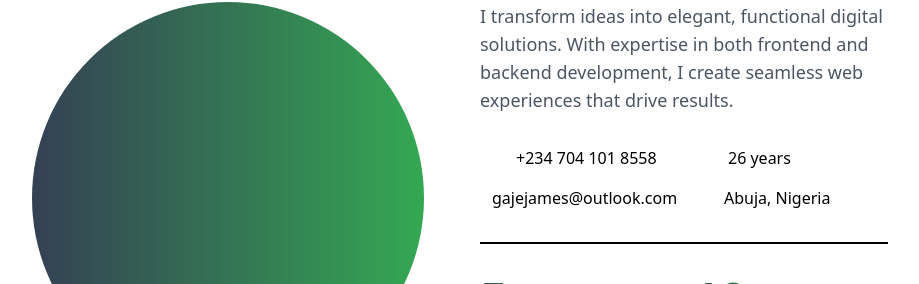
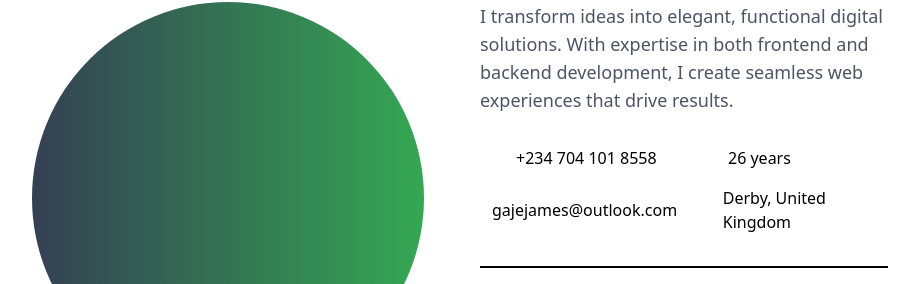
Before and after one commit to blankcry/my-portfolio, a React (Vite) app: page / in a window 1280 px wide. Shown: the part 1010-1294 px from the top of the page, without its empty margins (296-1215 px from the left). Built offline with nearby package versions, Linux system fonts and the light colour scheme; no server answers; the database is empty; some icons are missing.

Commit message:
Fradulent location by maccapah

```diff
--- a/src/views/About.tsx
+++ b/src/views/About.tsx
@@ -60,7 +60,7 @@ function About() {
               <span className="font-extrabold italic">Full Stack Developer</span>
               <span>based in</span>
               <Icon
-                icon="game-icons:nigeria"
+                icon="arcticons:emoji-flag-united-kingdom"
                 fill="green"
                 stroke="green"
                 className="w-6 h-6"
@@ -133,7 +133,7 @@ function About() {
             </span>
             <span className="flex gap-3 items-center text-sm md:text-base">
               <Icon icon="dashicons:location" width="18" height="18" className="md:w-5 md:h-5" />
-              <span>Abuja, Nigeria</span>
+              <span>Derby, United Kingdom</span>
             </span>
           </div>
 
```
